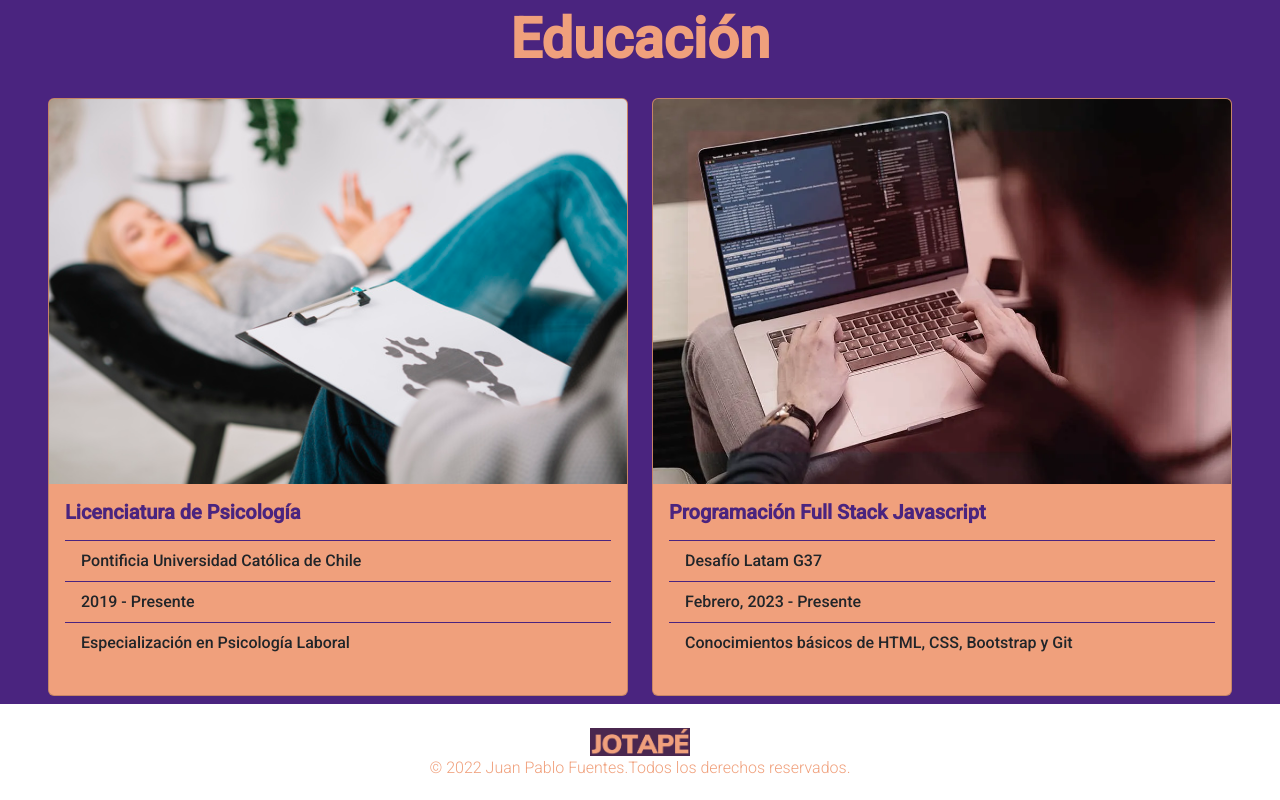
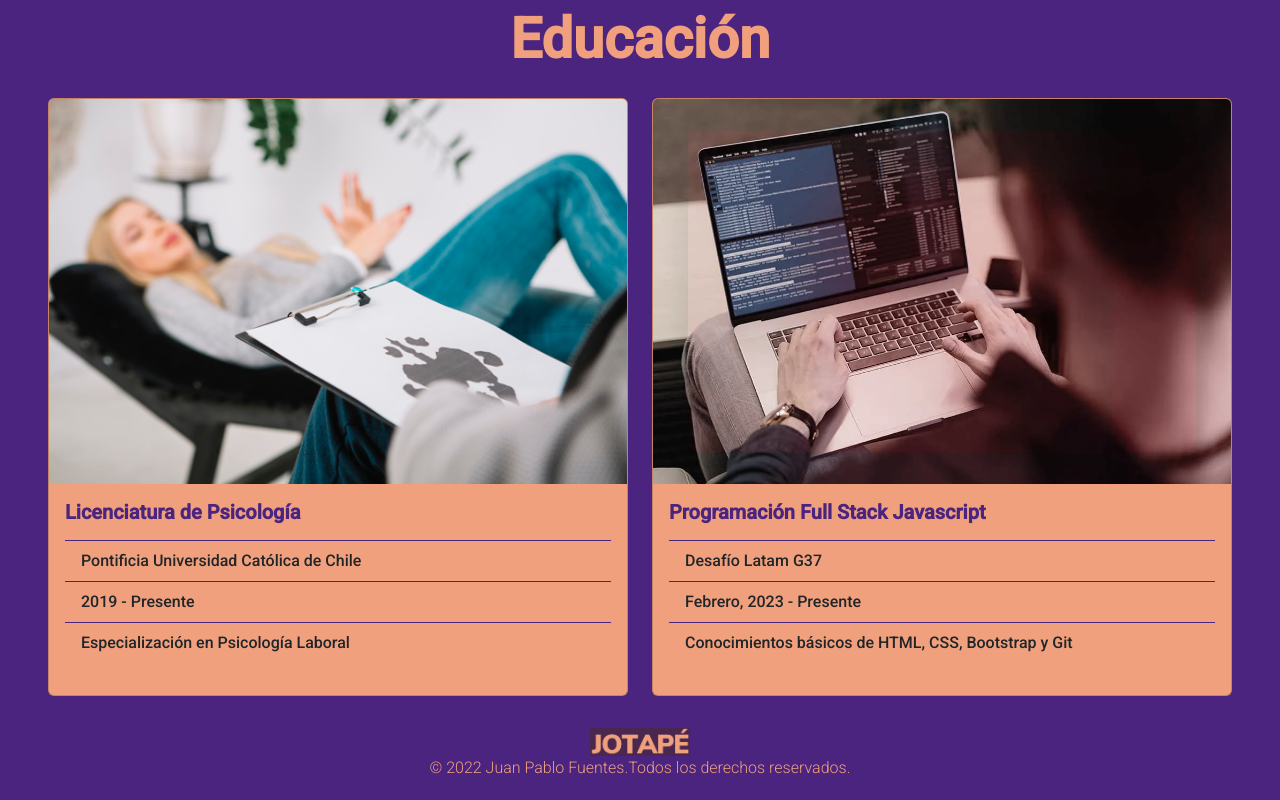
Before and after one commit to Rydozz15/CV_Desafio-Latam, a plain HTML site: page index.html in a window 1280 px wide. Shown: the part 888-1688 px from the top of the page. Drawn offline with nearby package versions, Linux system fonts and the light colour scheme.

Commit message:
Se agrega bg-purple a Footer

```diff
--- a/index.html
+++ b/index.html
@@ -118,7 +118,7 @@
       </div>
   </div>
 </section>
-<footer class="text-center text-pumpkin pt-4 pb-1 px-5">
+<footer class="text-center bg-purple text-pumpkin pt-4 pb-1 px-5">
     <img src="./assets/img/Logo-footer.png" alt="Footer Logo" width="100">
     <div class="w-100"></div>
     <p class="fw-light">© 2022 Juan Pablo Fuentes.Todos los derechos reservados.</p>
```
